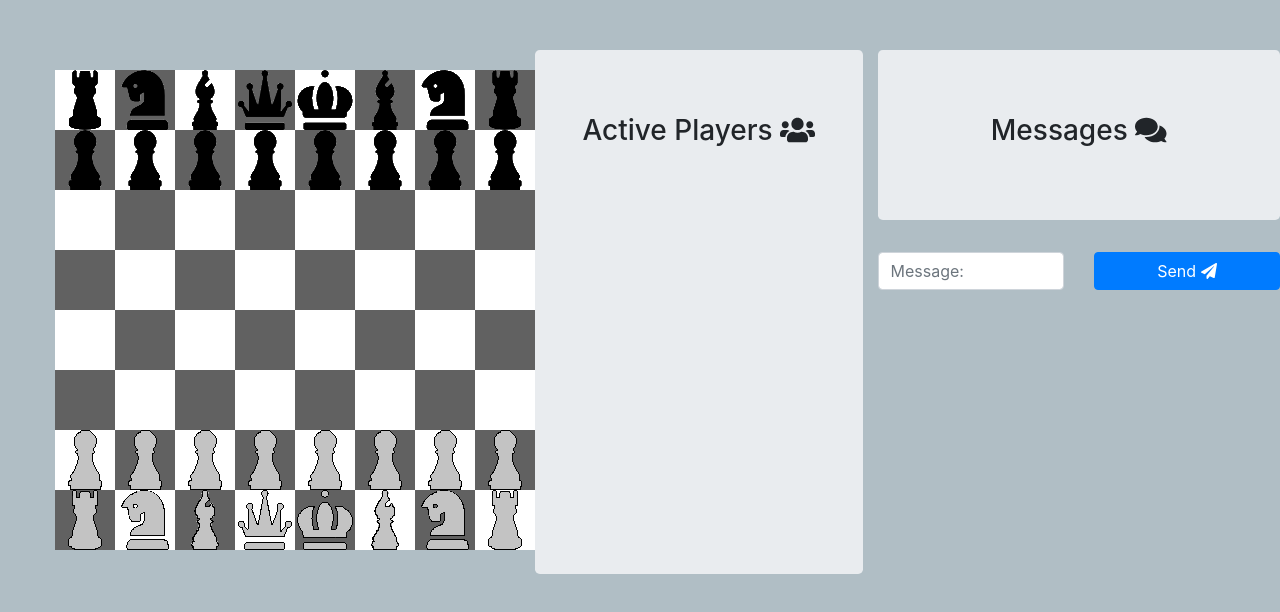
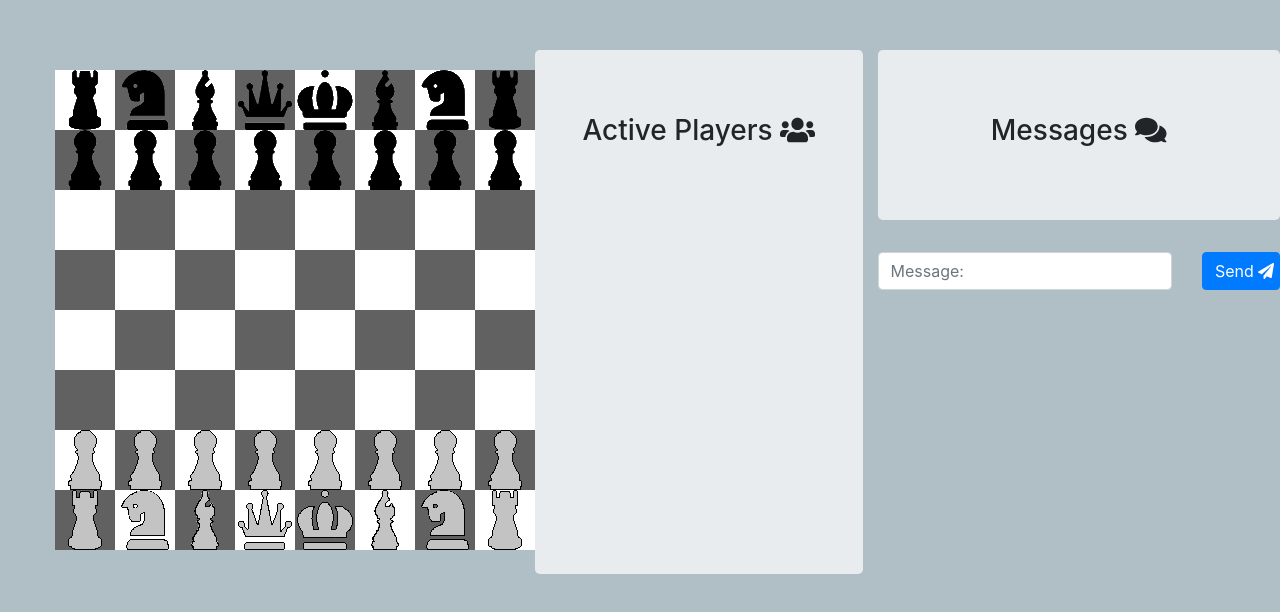
Before and after one commit to manlaig/LiveChess, a website: page public/index.html in a window 1280 px wide. Both pictures are taken after typing "Sample" into the empty fields and a click on the button "Play". Drawn offline with nearby package versions, Linux system fonts and the light colour scheme; no server answers; files whose address does not match are found by name.

Commit message:
decreasing the button width

```diff
--- a/public/index.html
+++ b/public/index.html
@@ -57,7 +57,7 @@
            <div class="col">
              <input type="text" class="form-control input-lg" placeholder="Message:" id="input-message"/>
            </div>
-           <div class="col">
+           <div class="col-sm-3">
              <button type="submit" class="btn btn-primary btn-block" id="submit">
                Send <i class="fa fa-paper-plane"></i>
              </button>
```
